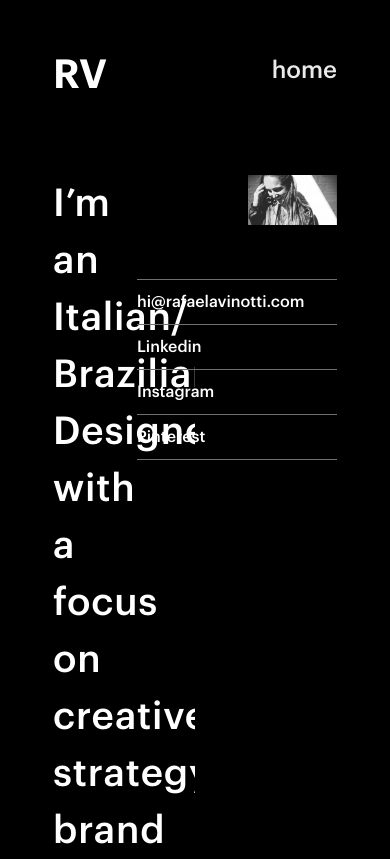
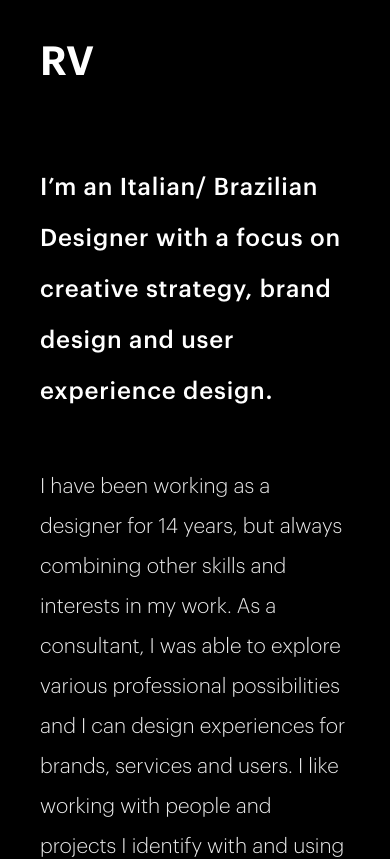
Before and after one commit to dvidotti/rafaela_coming_soon, a React (Create React App) app: page /about in a window 390 px wide. Shown: the top 859 px of the page. Built offline with nearby package versions, Linux system fonts and the light colour scheme.

Commit message:
Add responsive

```diff
--- a/src/components/About/About.css
+++ b/src/components/About/About.css
@@ -40,6 +40,13 @@
   padding-bottom: 50px;
 }
 
+.big-text {
+  letter-spacing: 0.84px;
+  font-size: 2.4rem;
+  font-weight: 400;
+  line-height: 57px;
+}
+
 .links-rows {
   width: 200px;
   padding-top: 13px;
@@ -63,3 +70,53 @@
 .link:hover{
   color: #959595
 }
+
+@media screen and (max-width: 400px) {
+  .body-about{
+    padding: 0px;
+    display: block;
+  }
+  .about-container {
+    width: 100%;
+    height:auto;
+    overflow-y: none;
+  }
+  .mobile-version {
+    display: flex;
+    justify-content: space-between;
+  }
+  .about-scroll-section {
+    padding: 40px;
+    padding-right: 40px;
+  }
+
+  .right-inner-container-about {
+    padding: 40px;
+    padding-top: 0;
+  }
+
+  .big-text {
+    font-size: 1.5rem;
+    line-height: 51px;
+  }
+
+  .list-container {
+    font-size: 1.1rem;
+  }
+
+  .hide-on-mobile {
+    display: none;
+  }
+
+  .right-container-about {
+    width: 100%;
+    height: auto;
+  }
+
+  .links-rows {
+    width: 100%;
+  }
+  .list-inner-container{
+    width: 100%;
+  }
+}
--- a/src/components/About/About.js
+++ b/src/components/About/About.js
@@ -17,8 +17,9 @@ const About = (props) => {
      <main className="body-about">
       <section className="about-container">
         <div className="about-scroll-section">
-          <div className="logo nav-container">
-            <span className="nav-link white">RV</span>
+          <div className="logo nav-container mobile-version">
+            <span onClick={() => sendToHome()} className="nav-link white">RV</span>
+            {/* <span onClick={() => sendToHome()} className="nav-link white">home</span> */}
           </div>
           <div className="bottom-space">
             <span className="big-text">
@@ -47,8 +48,8 @@ const About = (props) => {
       </section>
       <section className="right-container-about">
         <div className="right-inner-container-about">
-          <div className="nav-container">
-            <div onClick={() => sendToHome()} className="nav-link side-nav nav-container">
+          <div className="nav-container hide-on-mobile">
+            <div onClick={() => sendToHome()} className="nav-link side-nav nav-container hide-on-mobile">
               <span className="nav-link">home</span>
             </div>
           </div>
@@ -56,7 +57,7 @@ const About = (props) => {
             <img className="image-about" src='rafa_pic.png' alt="Rafaela Portrait"/>
           </div>
           <div className="list-outer-container">
-            <div>
+            <div className="list-inner-container">
               <div className="links-rows">
                 <a
                   href="mailto:hi@rafaelavinotti.com"
--- a/src/components/Home/Home.css
+++ b/src/components/Home/Home.css
@@ -1,5 +1,5 @@
 .body-home {
-  padding: 60px;
+  padding: 53px;
 }
 
 .navbar {
@@ -35,12 +35,6 @@
   font-weight: 500;
 }
 
-.big-text {
-  letter-spacing: 0.84px;
-  font-size: 2.4rem;
-  font-weight: 400;
-  line-height: 57px;
-}
 
 .medium-text {
   color: #EAEAEA;
@@ -71,3 +65,25 @@
 .width90{
   width: 90%;
 }
+
+@media screen and (max-width: 400px) {
+  .huge-text {
+    font-size: 1.5rem;
+    letter-spacing: .5px;
+    line-height: 48px;
+    margin-top: 0;
+  }
+  .width65, .width90 {
+    width:100%;
+  }
+  .body-home {
+    padding: 40px;
+  }
+  .medium-text {
+    font-size: 1.3rem;
+    line-height: 40px;
+  }
+  .pad-mob{
+    padding-top: 7px;
+  }
+}
--- a/src/components/Home/Home.js
+++ b/src/components/Home/Home.js
@@ -13,13 +13,14 @@ const Home = (props) => {
   }
 
   return (
-    <main className="body-home">
+    <main>
+      <div className="body-home">
         <section className="navbar">
           <div onClick={() => sendToHome()} className="logo nav-container">
             <span className="nav-link white">RV</span>
           </div>
           <div onClick={() => sendToAbout()} className="side-nav nav-container">
-          <span className="nav-link">about me</span>
+            <span className="nav-link pad-mob">about me</span>
           </div>
         </section>
         <section className="width65">
@@ -28,6 +29,7 @@ const Home = (props) => {
         <section className="width90">
           <h3 className="medium-text">I’m a multidisciplinary designer based between London-UK and Sao Paulo-BR. I have been working as an independent professional with studios and clients on a wide range of projects and brands. A new website is coming, but if you are interested in my work, feel free to contact me =)</h3>
         </section>
+      </div>
     </main>
 
   )
```
Lines whose indentation alone changed are shown as unchanged.
